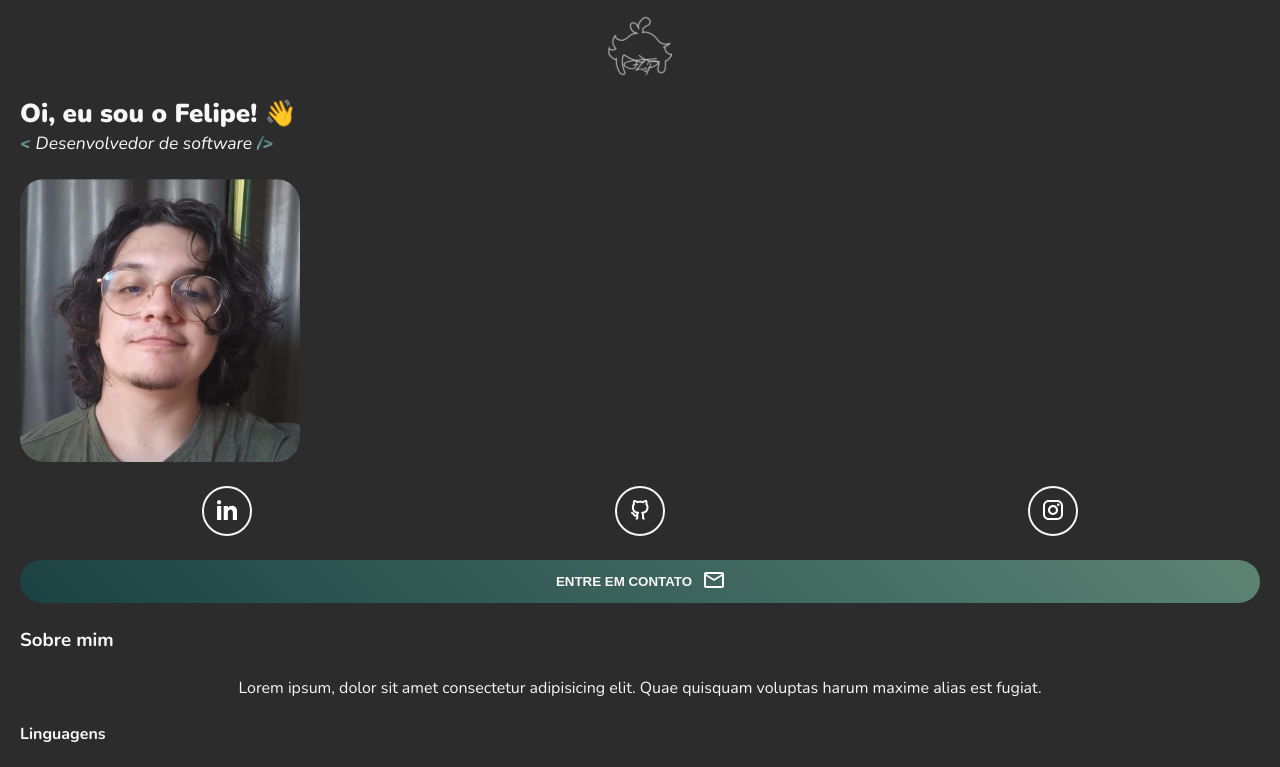
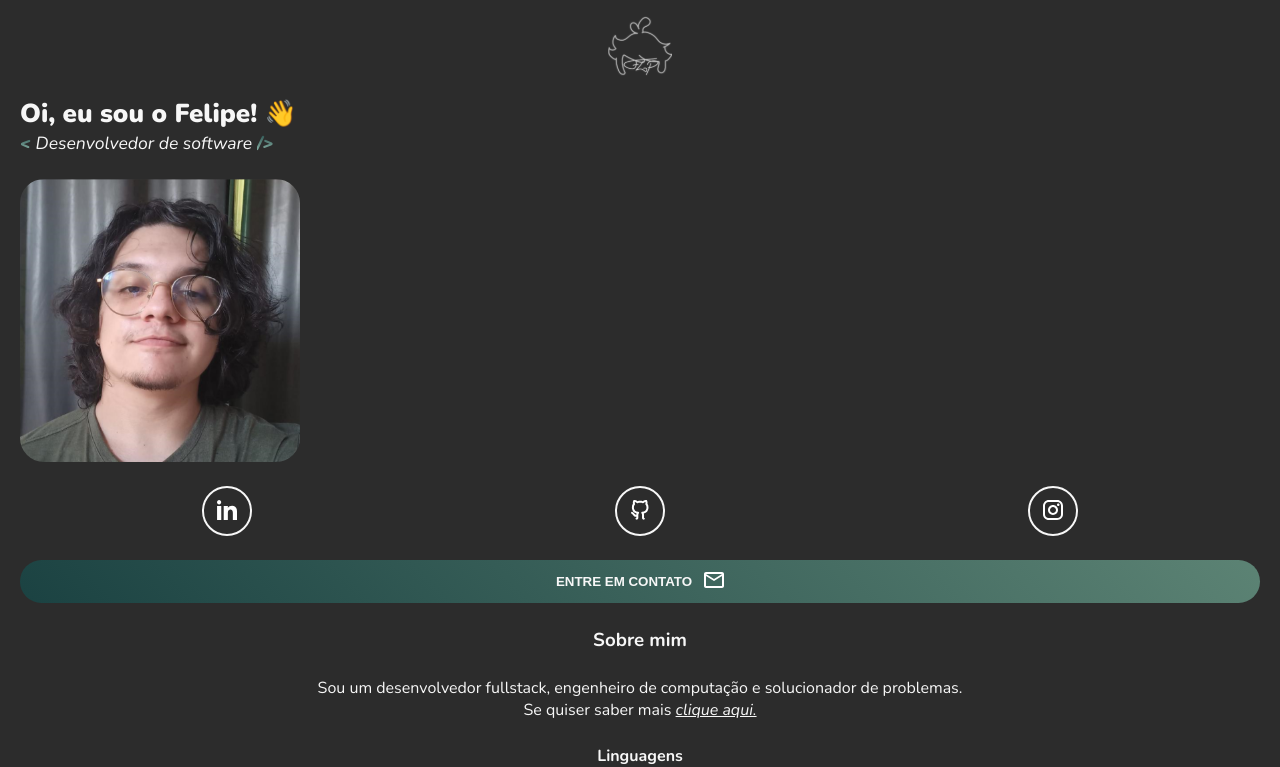
Before and after one commit to FelipeJBarros/portfolio, an Angular app: page / in a window 1280 px wide. Shown: the top 767 px of the page. Built offline with nearby package versions, Linux system fonts and the light colour scheme.

Commit message:
refactor: adding content to resume and styling

```diff
--- a/src/app/components/resume/resume.component.css
+++ b/src/app/components/resume/resume.component.css
@@ -6,10 +6,22 @@
 
 .resume p {
     text-align: center;
+    font-weight: 300;
+}
+
+.resume a {
+    color: var(--contrast-text);
+    font-style: italic;
+}
+
+.resume h3,
+.resume h4 {
+    text-align: center;
 }
 
 .skills {
     display: flex;
     align-items: baseline;
+    justify-content: space-around;
     gap: 24px;
 }
--- a/src/app/components/resume/resume.component.html
+++ b/src/app/components/resume/resume.component.html
@@ -1,6 +1,9 @@
 <section class="resume">
     <h3>Sobre mim</h3>
-    <p>Lorem ipsum, dolor sit amet consectetur adipisicing elit. Quae quisquam voluptas harum maxime alias est fugiat.</p>
+    <p>
+        Sou um desenvolvedor fullstack, engenheiro de computação e solucionador de problemas.
+        <br>Se quiser saber mais <a href="#">clique aqui.</a>
+    </p>
 
     <h4>Linguagens</h4>
     <div class="skills">
```
